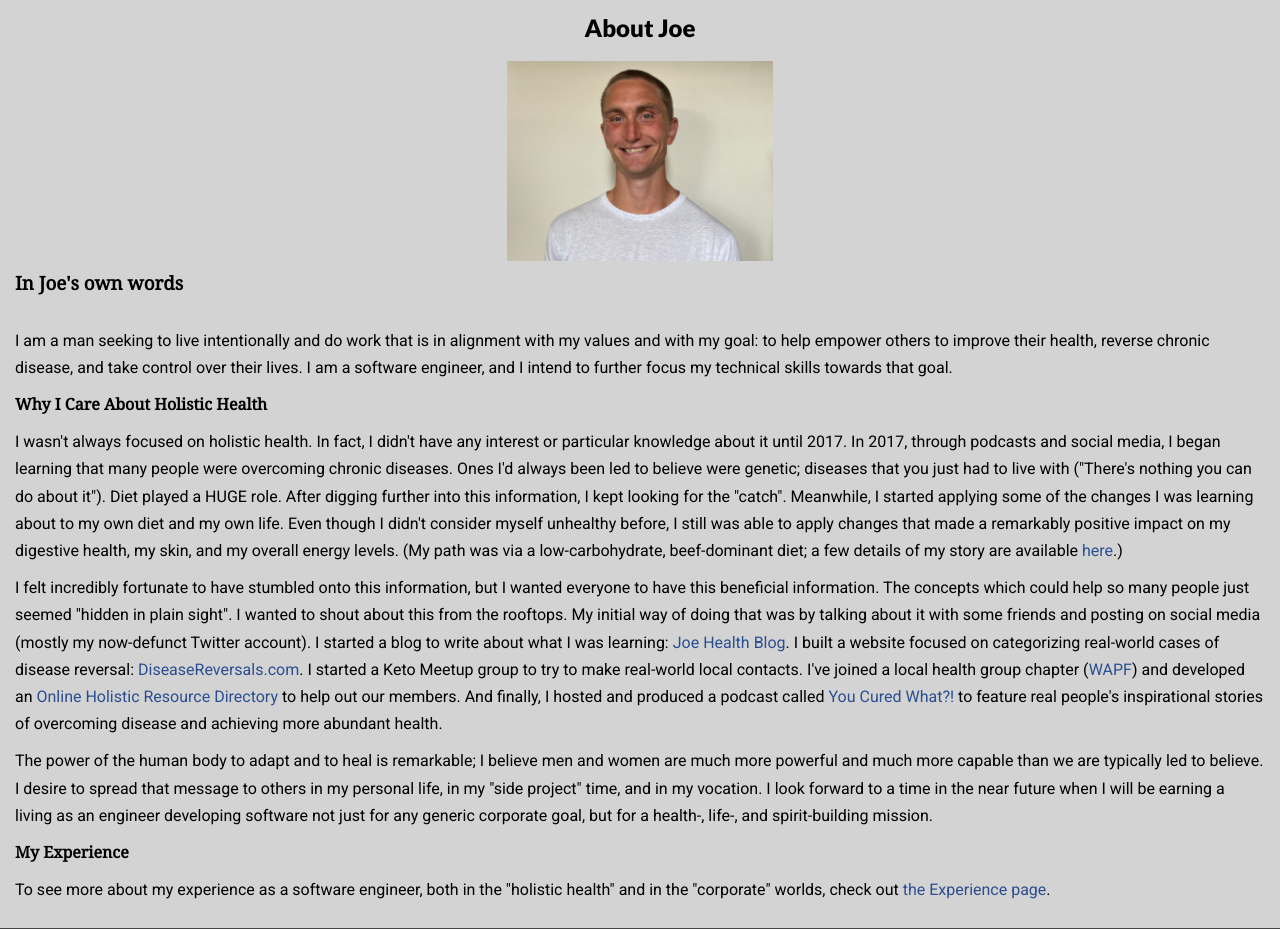
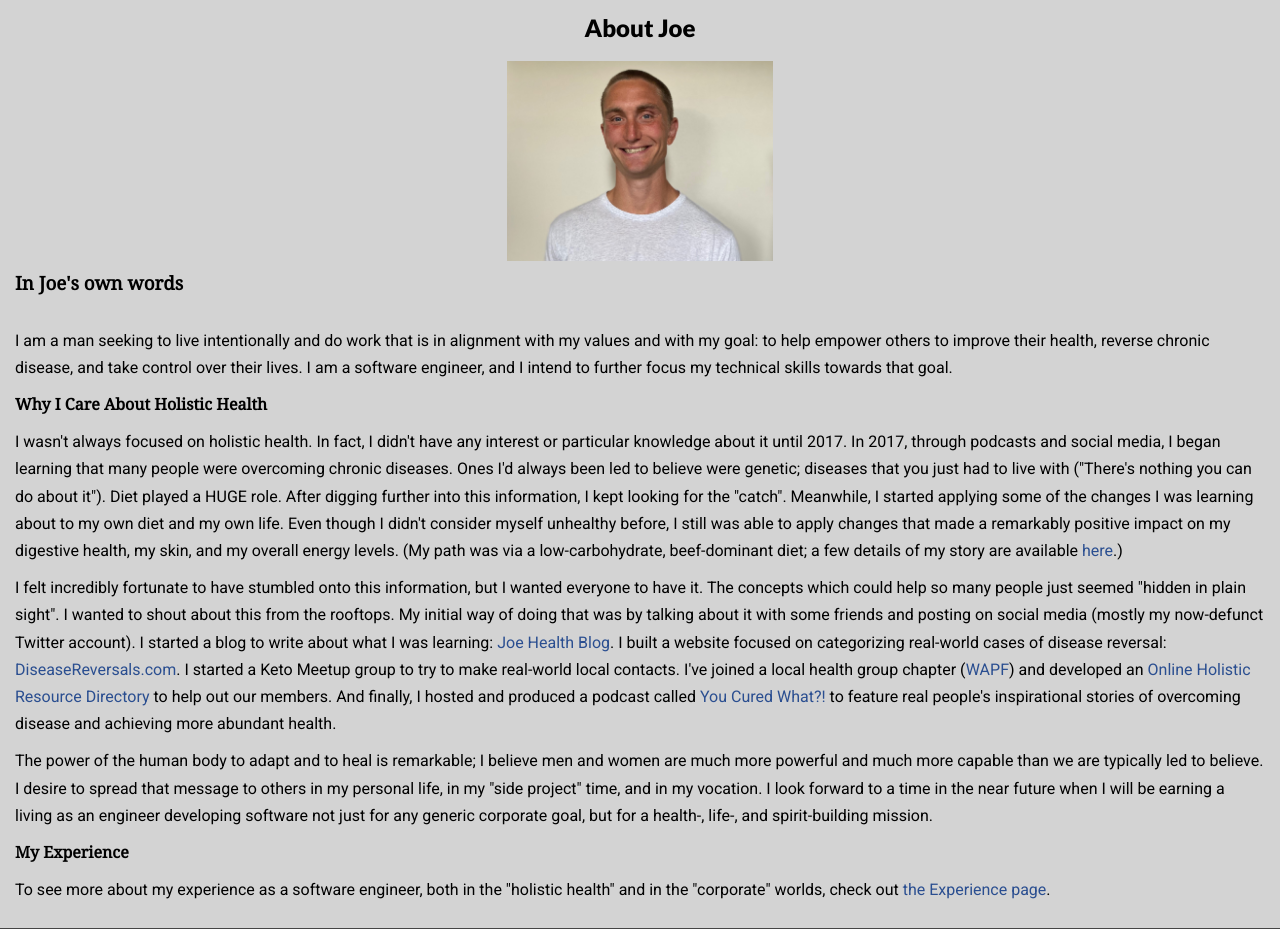
Before and after one commit to kalbifornia/swflholistic-python, a Flask app: page /dev/about.html in a window 1280 px wide. Shown: the part 121-1050 px from the top of the page. Run offline with Flask 2, Linux system fonts and the light colour scheme; parts of the project's set-up code (start-up, migrations or seed data) failed here and were passed over.

Commit message:
Changing a little text on About page

```diff
--- a/templates/dev/about.html
+++ b/templates/dev/about.html
@@ -17,7 +17,7 @@
   <h4></h4>
   <h4>Why I Care About Holistic Health</h4>
   <p>I wasn't always focused on holistic health. In fact, I didn't have any interest or particular knowledge about it until 2017. In 2017, through podcasts and social media, I began learning that many people were overcoming chronic diseases. Ones I'd always been led to believe were genetic; diseases that you just had to live with ("There's nothing you can do about it"). Diet played a HUGE role. After digging further into this information, I kept looking for the "catch". Meanwhile, I started applying some of the changes I was learning about to my own diet and my own life. Even though I didn't consider myself unhealthy before, I still was able to apply changes that made a remarkably positive impact on my digestive health, my skin, and my overall energy levels. (My path was via a low-carbohydrate, beef-dominant diet; a few details of my story are available <a href="https://carnivore.diet/joe-improved-digestion-acne-joint-pain-carnivore-diet/">here</a>.)</p>
-  <p>I felt incredibly fortunate to have stumbled onto this information, but I wanted everyone to have this beneficial information. The concepts which could help so many people just seemed "hidden in plain sight". I wanted to shout about this from the rooftops. My initial way of doing that was by talking about it with some friends and posting on social media (mostly my now-defunct Twitter account). I started a blog to write about what I was learning: <a href="http://joehealthblog.blogspot.com">Joe Health Blog</a>. I built a website focused on categorizing real-world cases of disease reversal: <a href="http://diseasereversals.com">DiseaseReversals.com</a>. I started a Keto Meetup group to try to make real-world local contacts. I've joined a local health group chapter (<a href="https://westonaprice.org">WAPF</a>) and developed an <a href="https://www.joekalb.com/holistic">Online Holistic Resource Directory</a> to help out our members. And finally, I hosted and produced a podcast called <a href="https://youcuredwhat.com">You Cured What?!</a> to feature real people's inspirational stories of overcoming disease and achieving more abundant health.</p>
+  <p>I felt incredibly fortunate to have stumbled onto this information, but I wanted everyone to have it. The concepts which could help so many people just seemed "hidden in plain sight". I wanted to shout about this from the rooftops. My initial way of doing that was by talking about it with some friends and posting on social media (mostly my now-defunct Twitter account). I started a blog to write about what I was learning: <a href="http://joehealthblog.blogspot.com">Joe Health Blog</a>. I built a website focused on categorizing real-world cases of disease reversal: <a href="http://diseasereversals.com">DiseaseReversals.com</a>. I started a Keto Meetup group to try to make real-world local contacts. I've joined a local health group chapter (<a href="https://westonaprice.org">WAPF</a>) and developed an <a href="https://www.joekalb.com/holistic">Online Holistic Resource Directory</a> to help out our members. And finally, I hosted and produced a podcast called <a href="https://youcuredwhat.com">You Cured What?!</a> to feature real people's inspirational stories of overcoming disease and achieving more abundant health.</p>
   <p>The power of the human body to adapt and to heal is remarkable; I believe men and women are much more powerful and much more capable than we are typically led to believe. I desire to spread that message to others in my personal life, in my "side project" time, and in my vocation. I look forward to a time in the near future when I will be earning a living as an engineer developing software not just for any generic corporate goal, but for a health-, life-, and spirit-building mission.
   <h4>My Experience</h4>
   <p>To see more about my experience as a software engineer, both in the "holistic health" and in the "corporate" worlds, check out <a href="/dev/experience.html">the Experience page</a>.</p>
```
